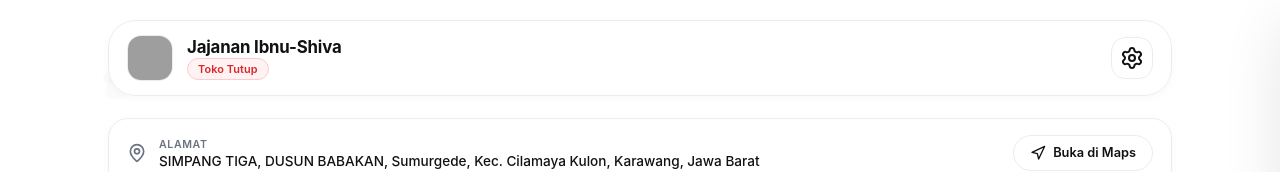
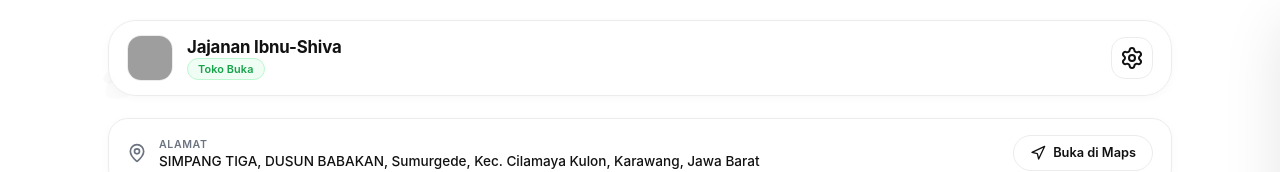
Before and after one commit to ibnubaik29-svg/IbnuShiva, a plain HTML site: page index.html in a window 1280 px wide. Shown: the top 172 px of the page. Drawn offline with nearby package versions, Linux system fonts and the light colour scheme; no server answers; grey boxes are pictures that could not be loaded.

Commit message:
Update index.html

```diff
--- a/index.html
+++ b/index.html
@@ -10,7 +10,7 @@
     /* ============================================================
        KONFIGURASI TOKO — UBAH LANGSUNG DI SINI
        ============================================================ */
-    let storeOpen = false;                  // ← true = buka, false = tutup
+    let storeOpen = true;                  // ← true = buka, false = tutup
 
     const ONGKIR_DELIVERY = 3000;
     const MIN_DELIVERY_QTY = 3;
```
